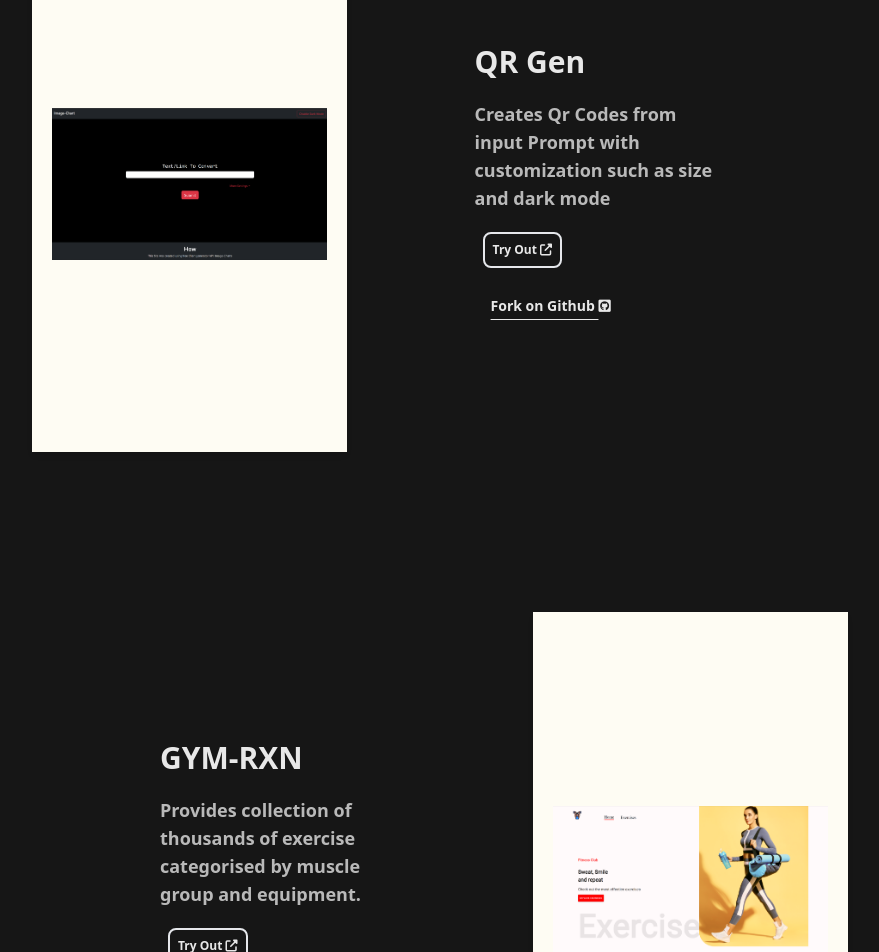
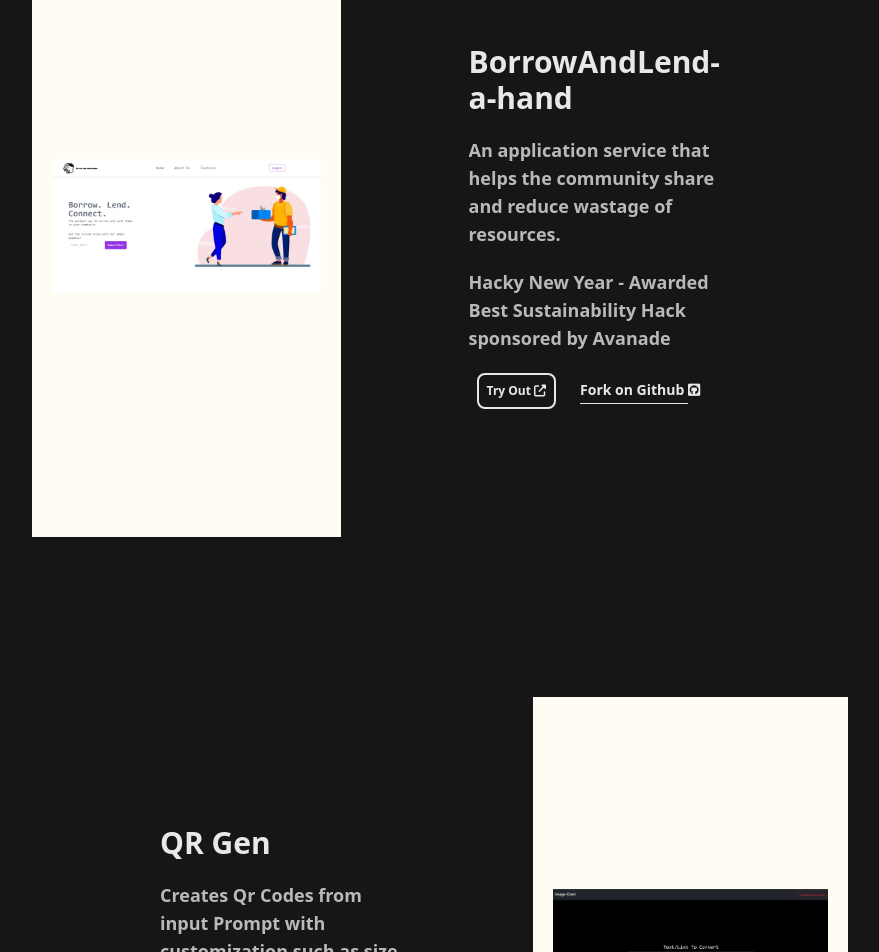
Before and after one commit to 8rxn/portfolio, a React (Vite) app: page /projects in a window 1280 px wide. Shown: the part 1660-2612 px from the top of the page, without its empty margins (200-1079 px from the left). Built offline with nearby package versions, Linux system fonts and the light colour scheme.

Commit message:
Added Hacky Project, LineMap in subtl of prjct

```diff
--- a/src/assets/projectscreenshots/index.js
+++ b/src/assets/projectscreenshots/index.js
@@ -2,3 +2,4 @@ export {default as pnrimg} from './pnr-hero.png'
 export {default as qrgenimg} from './qrgen-hero.png'
 export {default as gymimg} from './gym-hero.png'
 export {default as portfolioimg} from './portfolio.png'
+export {default as borrowandlendahandimg} from './borrowandlendahandimg.png'
--- a/src/constants/index.js
+++ b/src/constants/index.js
@@ -1,4 +1,4 @@
-import {pnrimg,qrgenimg,gymimg,portfolioimg} from '../assets/projectscreenshots/'
+import {pnrimg,qrgenimg,gymimg,portfolioimg,borrowandlendahandimg} from '../assets/projectscreenshots/'
 import materialuiicon from '../assets/skills/materialui.svg'
 
 export const socialIcons = [
@@ -39,28 +39,35 @@ export const project=[
   {
     title:'PNR Tracker',
     img:pnrimg,
-    subtitle:'   Provides Realtime Data About Your PNR along with all relevant information.',
+    subtitle:[{value:'   Provides Realtime Data About Your PNR along with all relevant information.'}],
     link:'https://pnr-tracker-rxn.netlify.app/',
     gitlink:'https://github.com/8rxn/pnr-tracker-rxn'
   },
   {
     title:'Portfolio',
     img:portfolioimg,
-    subtitle:'This Very own website is also a project by me. ',
+    subtitle:[{value:'This Very own website is also a project by me. '}],
     link:'https://rajxryan.vercel.app',
     gitlink:'https://github.com/8rxn/portfolio'
   },
   {
+    title:'BorrowAndLend-a-hand',
+    img:borrowandlendahandimg,
+    subtitle:[{value:'An application service that helps the community share and reduce wastage of resources.'},{value: ' Hacky New Year - Awarded Best Sustainability Hack sponsored by Avanade '}],
+    link:'https://borrowandlend-a-hand.vercel.app/',
+    gitlink:'https://github.com/duckling69/Borrowandlendahand'
+  },
+  {
     title:'QR Gen',
     img:qrgenimg,
-    subtitle:' Creates Qr Codes from input Prompt with customization such as size and dark mode',
+    subtitle:[{value:' Creates Qr Codes from input Prompt with customization such as size and dark mode'}],
     link:'https://8rxn.github.io/qrgen/',
     gitlink:'https://github.com/8rxn/qrgen'
   },
   {
     title:'GYM-RXN',
     img:gymimg,
-    subtitle:' Provides collection of thousands of exercise categorised by muscle group and equipment. ',
+    subtitle:[{value:' Provides collection of thousands of exercise categorised by muscle group and equipment. '}],
     link:'https://gymrxn.netlify.app/',
     gitlink:'https://github.com/8rxn/gym-app-jsmastery'
   },
--- a/src/pages/Projects.jsx
+++ b/src/pages/Projects.jsx
@@ -12,9 +12,12 @@ const ProjectCard=({item,reverse})=>(
       </div>
       <div className='text-white/90 font-bold text-3xl font-sans md:w-[40vw] w-[90%] md:p-32 p-10'>
       <h1>{item.title}</h1>
+      {item.subtitle.map((subtitleItem)=>(
       <p className='text-lg  text-white/70 mt-5 overflow-x-clip text-start'>
-      {item.subtitle}
+        {subtitleItem.value}
       </p>
+
+      ))}
       <a target={"_blank"} href={item.link}>
       <button className='text-xs border-2 rounded-lg p-2 text-end mt-5 mx-2'>Try Out  <i className="fa-solid fa-up-right-from-square"></i></button></a>
       <a target={"_blank"} href={item.gitlink}>
```
Also changed, not shown: src/assets/projectscreenshots/borrowandlendahandimg.png (added).
